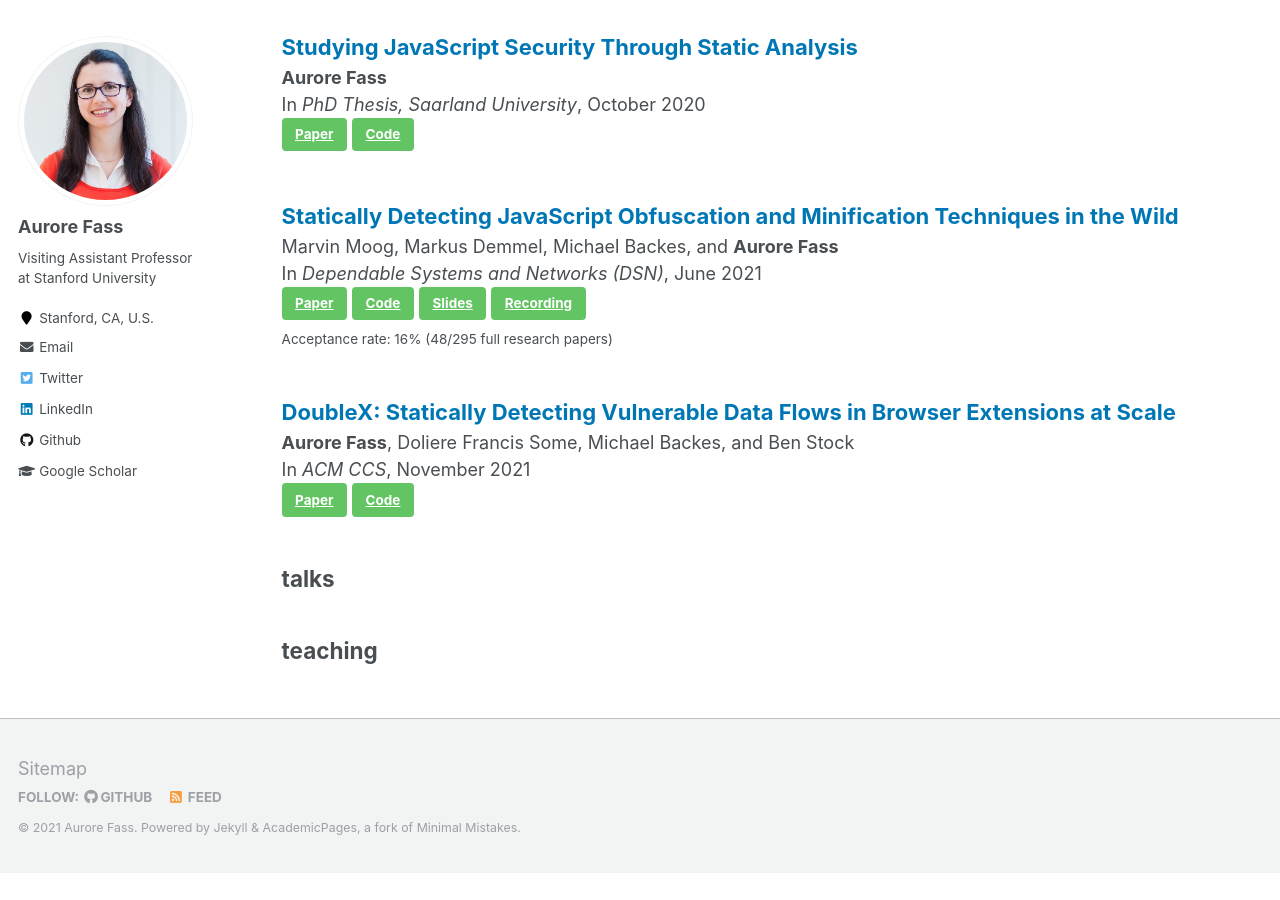
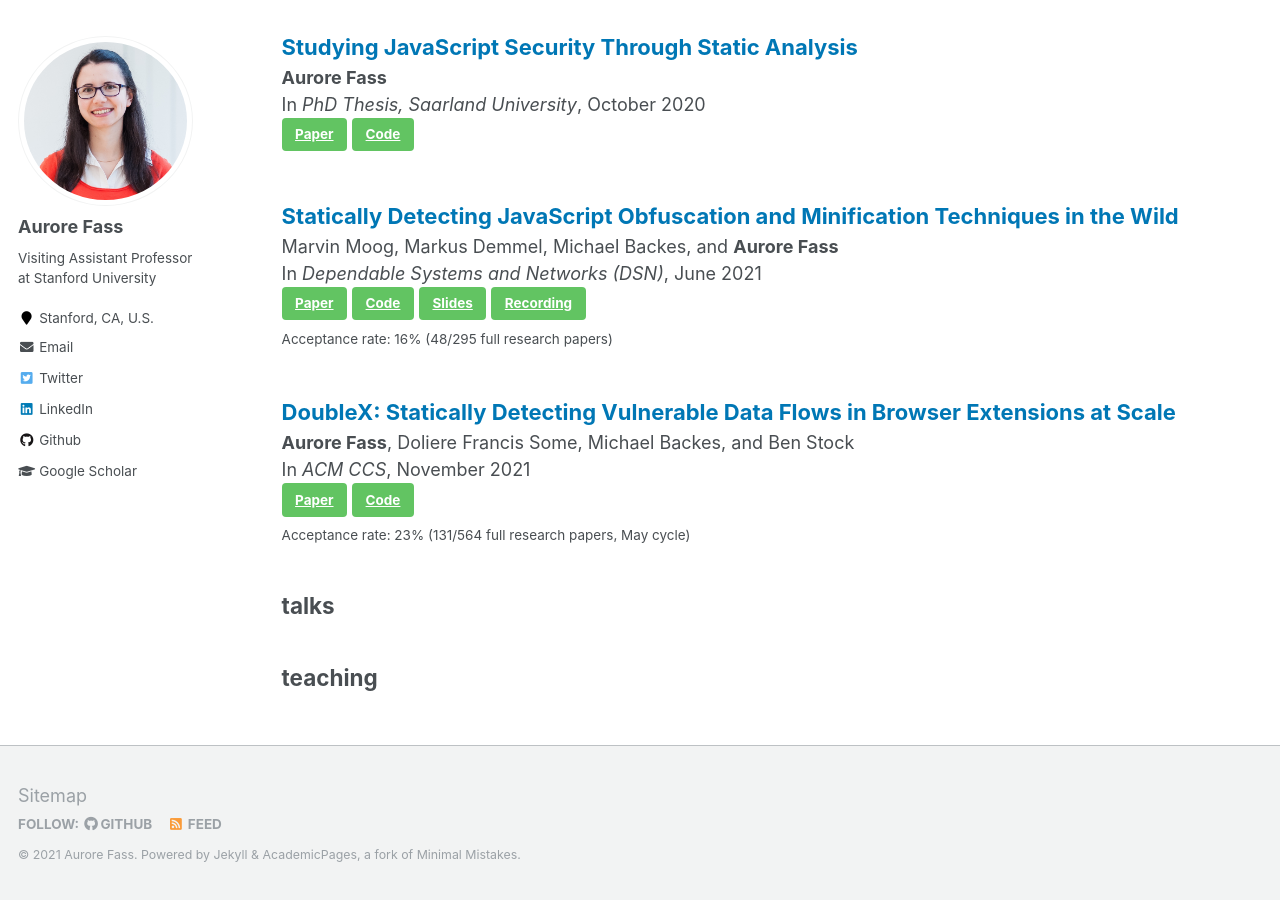
Before and after one commit to Aurore54F/aurore54f.github.io, a Jekyll site: the page built from _pages/sitemap.md, in a window 1280 px wide and 900 px high, scrolled down 1253 px. Built offline with Jekyll 4.4.1, drawn with Linux system fonts in a browser that asks for light colours; before the commit the page ends 2126 px from its top, so only the background shows below that.

Commit message:
Added acceptance rate DoubleX

```diff
--- a/_publications/2021_fass_doublex.md
+++ b/_publications/2021_fass_doublex.md
@@ -8,6 +8,7 @@ date: November 2021
 year: 2021
 authors: <b>Aurore Fass</b>, Doliere Francis Some, Michael Backes, and Ben Stock
 venue: 'ACM CCS'
+acceptance: 23% (131/564 full research papers, May cycle)
 paperurl: 'https://swag.cispa.saarland/papers/fass2021doublex.pdf'
 code: 'https://github.com/Aurore54F/DoubleX'
 citation:
```
